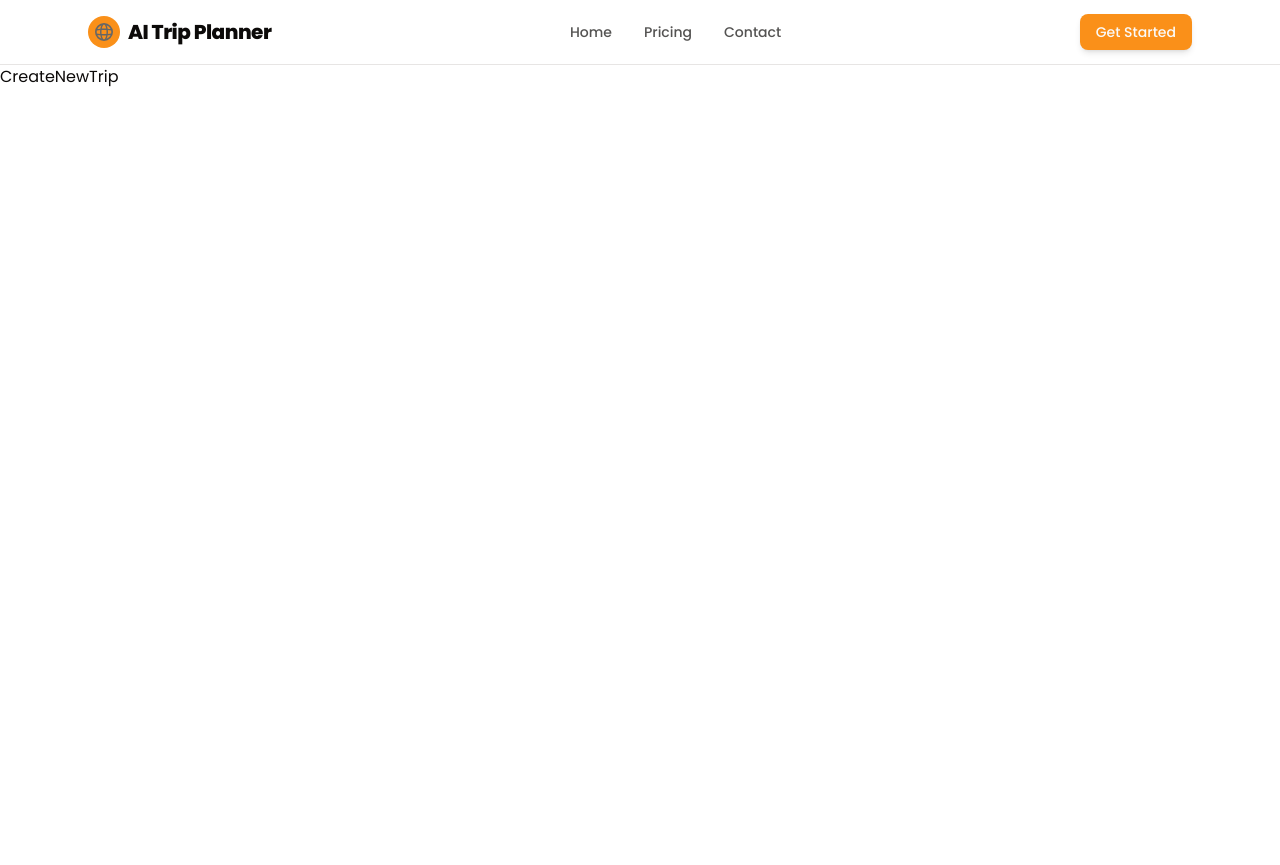
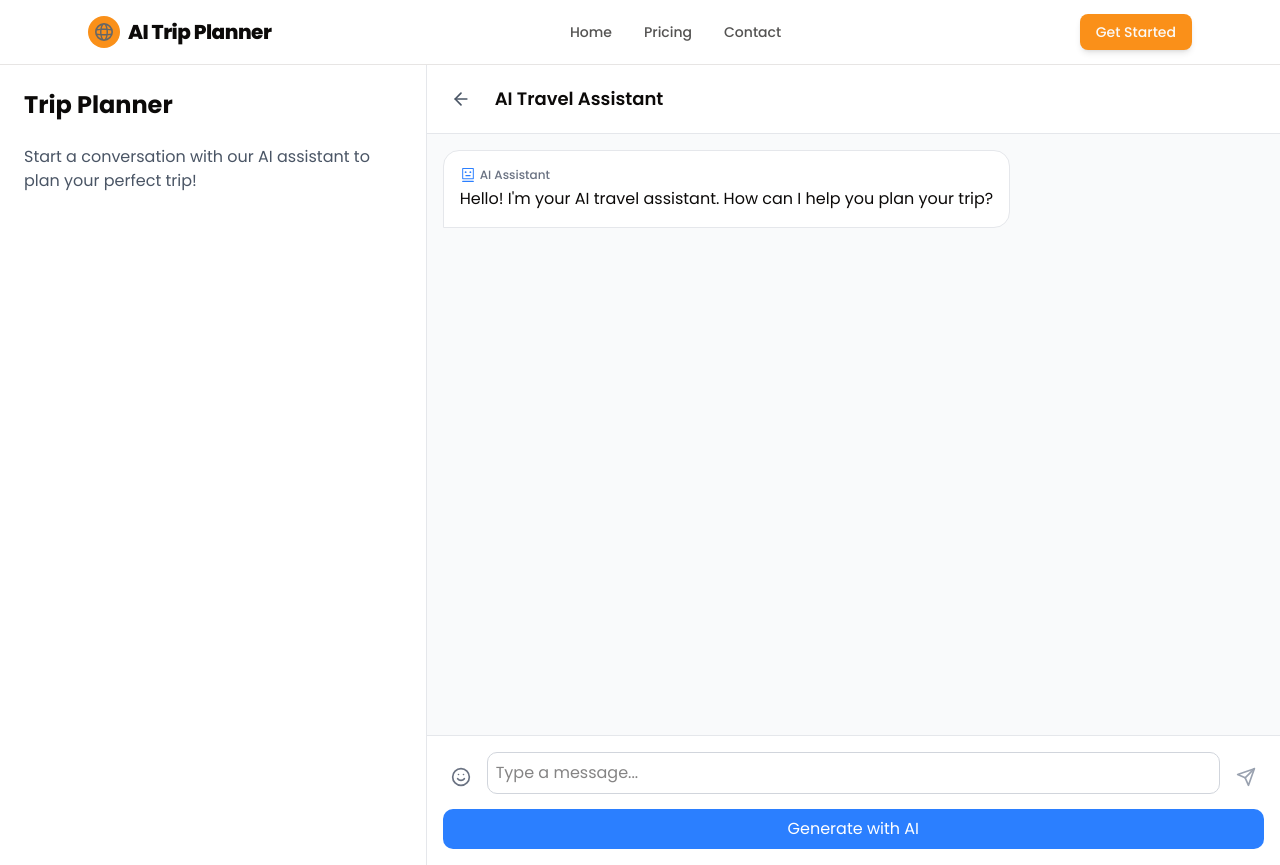
Before and after one commit to roozanaryal/AI_Trip_Planner, a Next.js app: page /create-new-trip in a window 1280 px wide. Before the commit the page ends 800 px from the top, so only its background shows below. Built offline with nearby package versions, Linux system fonts and the light colour scheme; no server answers.

Commit message:
Stop for Now

```diff
--- a/app/ConvexClientProvider.tsx
+++ b/app/ConvexClientProvider.tsx
@@ -2,6 +2,7 @@
 import { ConvexProvider } from "convex/react";
 import Provider from "./provider";
 import { ConvexReactClient } from "convex/react";
+import { ReactNode } from "react";
 const convex = new ConvexReactClient(process.env.NEXT_PUBLIC_CONVEX_URL!);
 
 export function ConvexClientProvider({ children }: { children: ReactNode }) {
--- a/app/create-new-trip/_components/ChatBox.tsx
+++ b/app/create-new-trip/_components/ChatBox.tsx
@@ -1,13 +1,120 @@
 "use client";
-import React from "react";
+import React, { useState } from "react";
+import { FiArrowLeft, FiSend, FiSmile } from "react-icons/fi";
+import { AiOutlineRobot } from "react-icons/ai";
+
+interface Message {
+  id: number;
+  text: string;
+  sender: 'user' | 'ai';
+}
 
 function ChatBox() {
+  const [messages, setMessages] = useState<Message[]>([
+    {
+      id: 1,
+      text: "Hello! I'm your AI travel assistant. How can I help you plan your trip?",
+      sender: 'ai'
+    }
+  ]);
+  const [input, setInput] = useState('');
+
+  const handleSend = () => {
+    if (input.trim() === '') return;
+
+    // Add user message
+    const newUserMessage: Message = {
+      id: messages.length + 1,
+      text: input,
+      sender: 'user'
+    };
+
+    setMessages([...messages, newUserMessage]);
+    setInput('');
+
+    // Simulate AI response
+    setTimeout(() => {
+      const aiResponse: Message = {
+        id: messages.length + 2,
+        text: "I'm working on finding the best travel options for you. Could you tell me your destination and travel dates?",
+        sender: 'ai'
+      };
+      setMessages(prev => [...prev, aiResponse]);
+    }, 1000);
+  };
+
+  const handleKeyPress = (e: React.KeyboardEvent) => {
+    if (e.key === 'Enter' && !e.shiftKey) {
+      e.preventDefault();
+      handleSend();
+    }
+  };
+
   return (
-    <div>
-      {/* display messages */}
-      <section></section>
-      {/* User input box */}
-      <section></section>
+    <div className="flex flex-col h-screen bg-gray-50">
+      {/* Header */}
+      <div className="flex items-center p-4 border-b border-gray-200 bg-white">
+        <button className="p-2 rounded-full hover:bg-gray-100">
+          <FiArrowLeft className="w-5 h-5 text-gray-600" />
+        </button>
+        <h2 className="ml-4 text-lg font-semibold">AI Travel Assistant</h2>
+      </div>
+
+      {/* Messages */}
+      <div className="flex-1 overflow-y-auto p-4 space-y-4">
+        {messages.map((message) => (
+          <div
+            key={message.id}
+            className={`flex ${message.sender === 'user' ? 'justify-end' : 'justify-start'}`}
+          >
+            <div
+              className={`max-w-xs md:max-w-md lg:max-w-lg xl:max-w-xl rounded-2xl p-4 ${
+                message.sender === 'user'
+                  ? 'bg-blue-500 text-white rounded-br-none'
+                  : 'bg-white border border-gray-200 rounded-bl-none'
+              }`}
+            >
+              {message.sender === 'ai' && (
+                <div className="flex items-center mb-1">
+                  <AiOutlineRobot className="w-4 h-4 text-blue-500 mr-1" />
+                  <span className="text-xs font-medium text-gray-500">AI Assistant</span>
+                </div>
+              )}
+              <p className="whitespace-pre-wrap">{message.text}</p>
+            </div>
+          </div>
+        ))}
+      </div>
+
+      {/* Input Area */}
+      <div className="p-4 border-t border-gray-200 bg-white">
+        <div className="flex items-center">
+          <button className="p-2 text-gray-500 hover:text-gray-700">
+            <FiSmile className="w-5 h-5" />
+          </button>
+          <div className="relative flex-1 mx-2">
+            <textarea
+              value={input}
+              onChange={(e) => setInput(e.target.value)}
+              onKeyPress={handleKeyPress}
+              placeholder="Type a message..."
+              className="w-full p-2 border border-gray-300 rounded-lg focus:outline-none focus:ring-2 focus:ring-blue-500 focus:border-transparent resize-none"
+              rows={1}
+              style={{ minHeight: '40px', maxHeight: '120px' }}
+            />
+          </div>
+          <button
+            onClick={handleSend}
+            disabled={!input.trim()}
+            className="p-2 text-blue-500 hover:text-blue-600 disabled:text-gray-400"
+          >
+            <FiSend className="w-5 h-5" />
+          </button>
+        </div>
+        <button className="w-full mt-2 py-2 px-4 bg-blue-500 text-white rounded-lg hover:bg-blue-600 transition-colors">
+          Generate with AI
+        </button>
+      </div>
     </div>
   );
 }
--- a/app/create-new-trip/page.tsx
+++ b/app/create-new-trip/page.tsx
@@ -1,7 +1,25 @@
 import React from "react";
+import ChatBox from "./_components/ChatBox";
 
 function CreateNewTrip() {
-  return <div>CreateNewTrip</div>;
+  return (
+    <div className="flex h-screen bg-gray-100">
+      {/* Left Sidebar - Can be added later */}
+      <div className="hidden md:block w-1/3 max-w-md border-r border-gray-200 bg-white p-6 overflow-y-auto">
+        <h1 className="text-2xl font-bold mb-6">Trip Planner</h1>
+        <div className="space-y-4">
+          <p className="text-gray-600">
+            Start a conversation with our AI assistant to plan your perfect trip!
+          </p>
+        </div>
+      </div>
+
+      {/* Chat Area */}
+      <div className="flex-1 flex flex-col h-full">
+        <ChatBox />
+      </div>
+    </div>
+  );
 }
 
 export default CreateNewTrip;
--- a/package.json
+++ b/package.json
@@ -21,6 +21,7 @@
     "openai": "^5.12.2",
     "react": "19.1.0",
     "react-dom": "19.1.0",
+    "react-icons": "^5.5.0",
     "tailwind-merge": "^3.3.1"
   },
   "devDependencies": {
```
Also changed, not shown: 1 other file (tests, documents, lock files or other folders).
